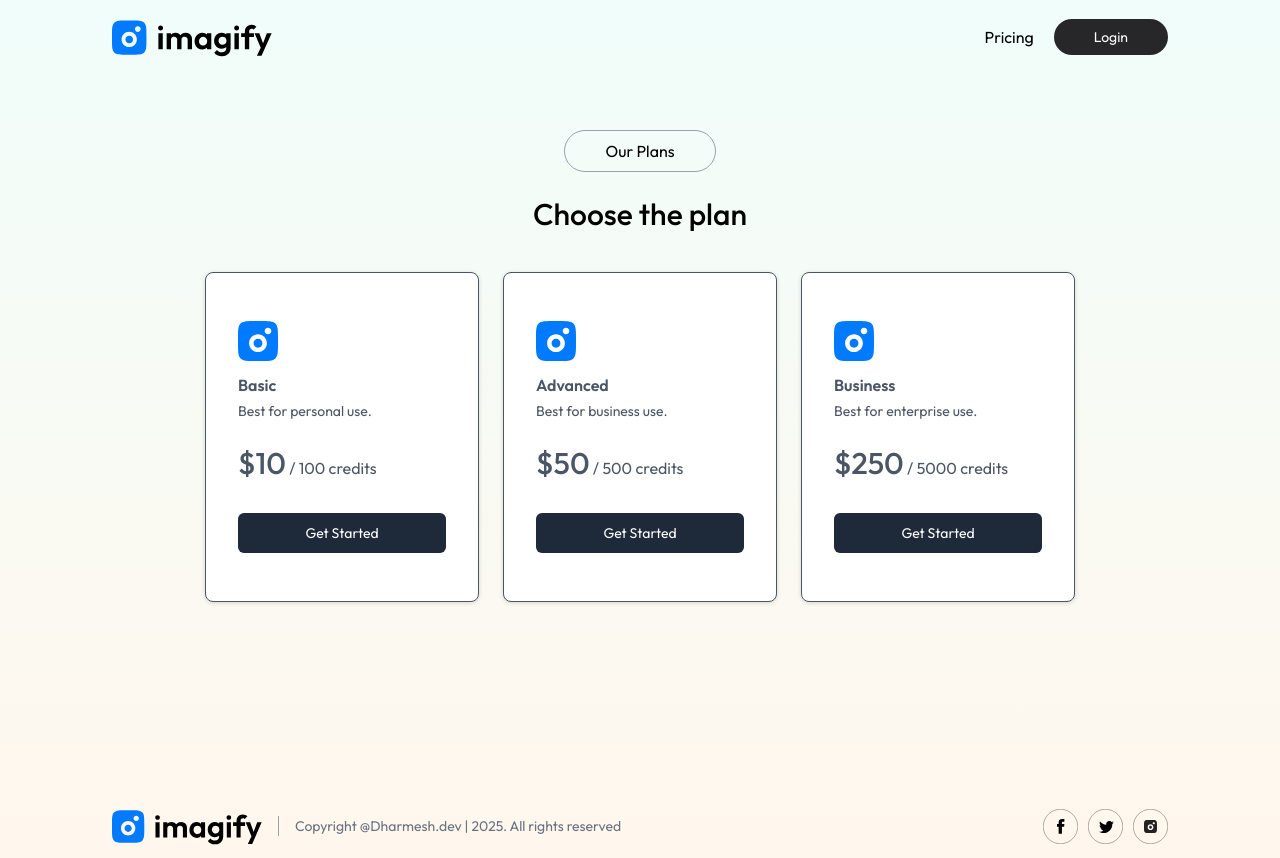
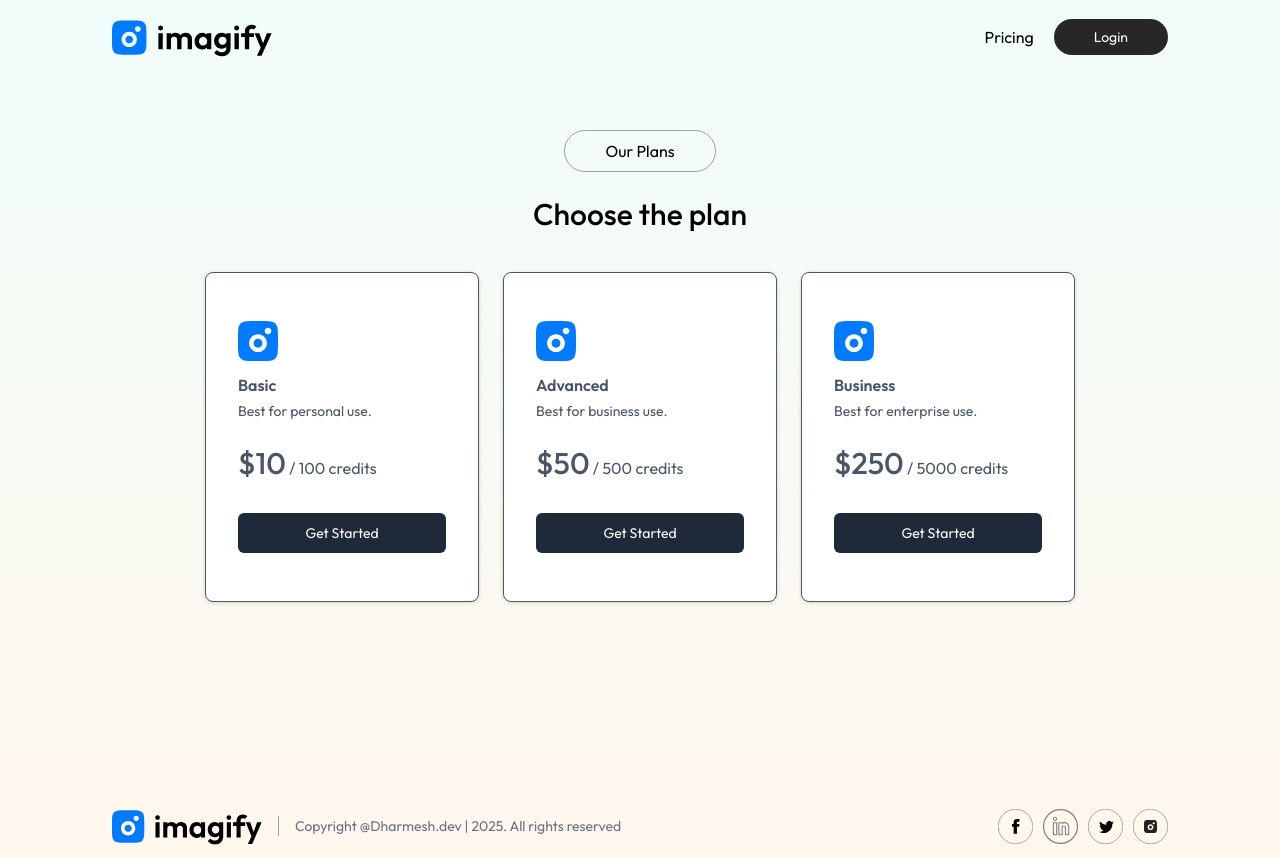
Before and after one commit to Dharmeshp1582/Imagify---text_to_image, a React (Vite) app in the folder client/: page /buy in a window 1280 px wide. Built offline with nearby package versions, Linux system fonts and the light colour scheme; no server answers.

Commit message:
footer update

```diff
--- a/client/src/assets/assets.js
+++ b/client/src/assets/assets.js
@@ -1,5 +1,6 @@
 import logo from './logo.svg'
 import logo_icon from './logo_icon.svg'
+import linkdin_icon from './linkdin.svg'
 import facebook_icon from './facebook_icon.svg'
 import instagram_icon from './instagram_icon.svg'
 import twitter_icon from './twitter_icon.svg'
@@ -23,6 +24,7 @@ export const assets = {
     logo,
     logo_icon,
     facebook_icon,
+    linkdin_icon,
     instagram_icon,
     twitter_icon,
     star_icon,
--- a/client/src/components/Footer.jsx
+++ b/client/src/components/Footer.jsx
@@ -9,9 +9,11 @@ const Footer = () => {
    <p className='flex-1 border-l border-gray-400 pl-4 text-sm text-gray-500 max-sm:hidden'>Copyright @Dharmesh.dev | 2025. All rights reserved</p>
 
    <div className='flex gap-2.5'>
-    <img src={assets.facebook_icon} alt="" width={35}/>
-    <img src={assets.twitter_icon} alt="" width={35}/>
-    <img src={assets.instagram_icon } alt="" width={35}/>
+
+   <a href="https://www.facebook.com/share/1Bh5j2g3EG/" target="_blank" rel="noopener noreferrer"> <img src={assets.facebook_icon} alt="" width={35}/></a>
+  <a href="https://www.linkedin.com/in/dharmesh-patel-7a6244256/" target="_blank" rel="noopener noreferrer">  <img src={assets.linkdin_icon} alt="" width={35}/></a>
+    <a href="https://x.com/Dharmes11235792?t=jSQov_B2h6LeNjtxlZK4qg&s=09" target="_blank" rel="noopener noreferrer"><img src={assets.twitter_icon} alt="" width={35}/></a>
+    <a href="https://www.instagram.com/dharmesh_ptl_001?igsh=MWR6M2F4NDFhcm41bA==" target="_blank" rel="noopener noreferrer"><img src={assets.instagram_icon } alt="" width={35}/></a>
    </div>
     </div>
   )
```
Also changed, not shown: client/src/assets/linkdin.svg (added).
